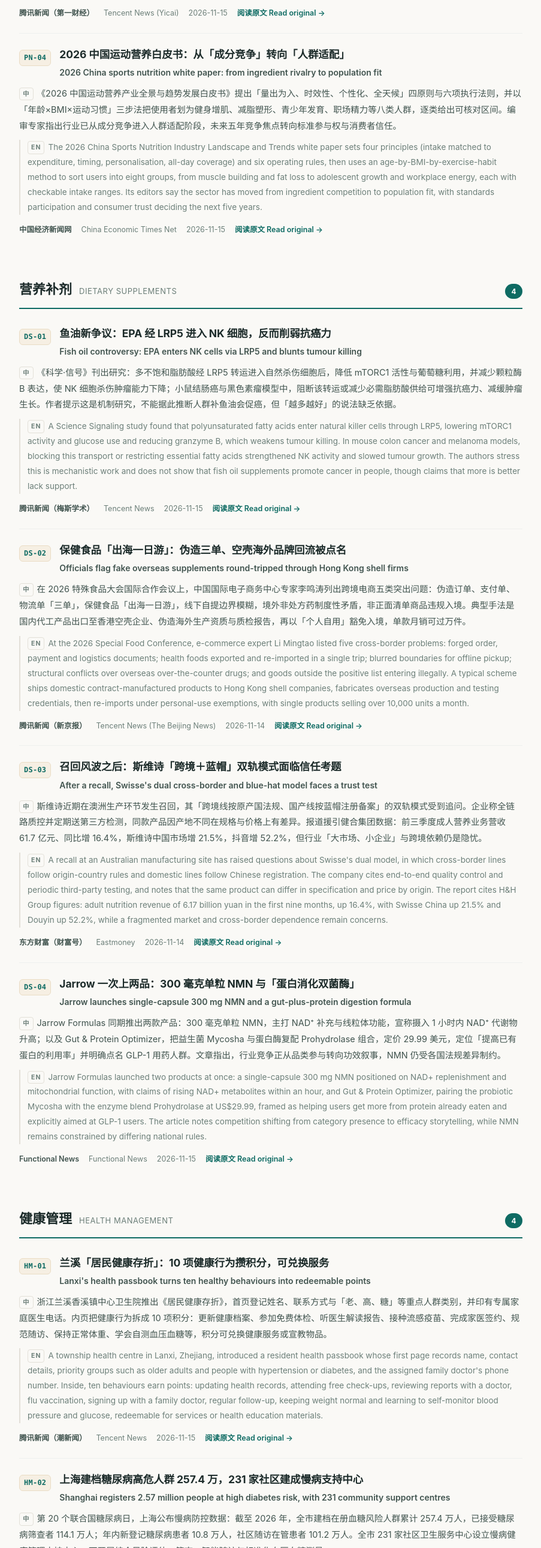
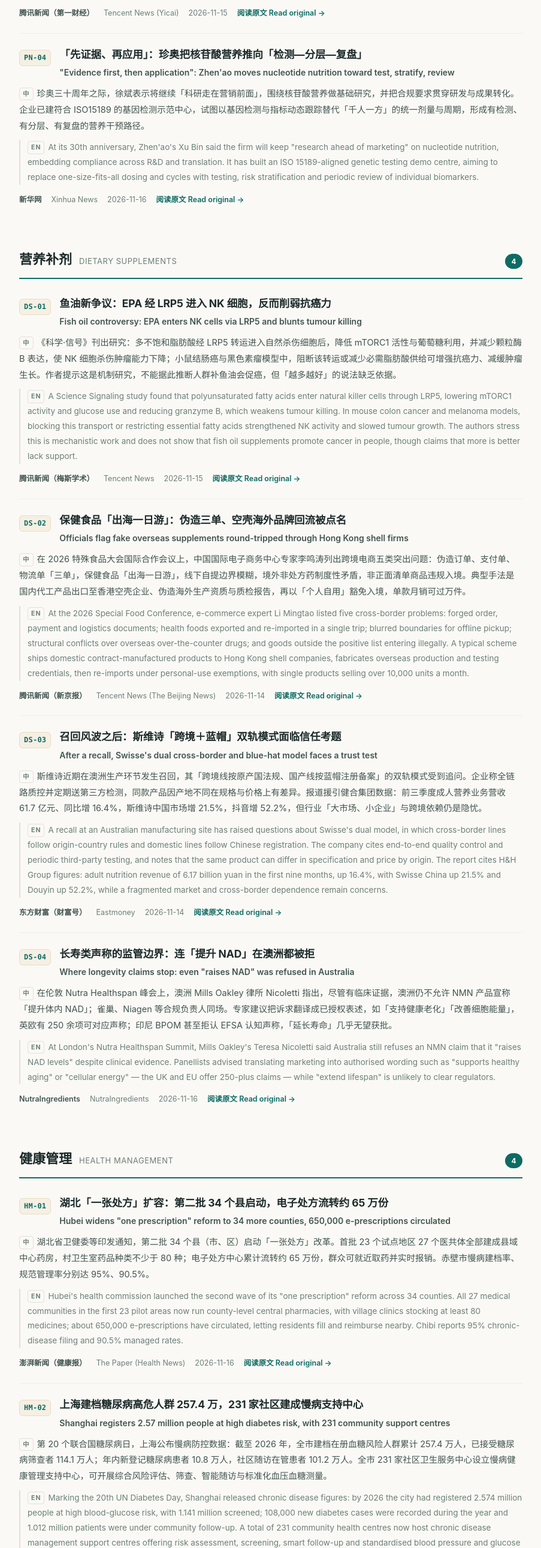
Before and after one commit to gordon-g/me-site, a plain HTML site: page briefing/index.html in a window 1280 px wide. Shown: the part 4730-7310 px from the top of the page at 60% size, without its empty margins (188-1091 px from the left). Drawn offline with Linux system fonts and the light colour scheme.

Commit message:
briefing 2026-11-16 refresh

```diff
--- a/briefing/index.html
+++ b/briefing/index.html
@@ -397,17 +397,17 @@ h1 .en{display:block;font-size:.52em;font-weight:600;color:var(--ink-2);
     <div class="item-head">
       <span class="num">PN-04</span>
       <div>
-        <h3><a href="https://www.cet.com.cn/wzsy/kjzx/10665850.shtml" target="_blank" rel="noopener noreferrer">2026 中国运动营养白皮书：从「成分竞争」转向「人群适配」</a></h3>
-        <h4 lang="en"><a href="https://www.cet.com.cn/wzsy/kjzx/10665850.shtml" target="_blank" rel="noopener noreferrer">2026 China sports nutrition white paper: from ingredient rivalry to population fit</a></h4>
-      </div>
-    </div>
-    <p class="sum"><span class="tag-lang">中</span>《2026 中国运动营养产业全景与趋势发展白皮书》提出「量出为入、时效性、个性化、全天候」四原则与六项执行法则，并以「年龄×BMI×运动习惯」三步法把使用者划为健身增肌、减脂塑形、青少年发育、职场精力等八类人群，逐类给出可核对区间。编审专家指出行业已从成分竞争进入人群适配阶段，未来五年竞争焦点转向标准参与权与消费者信任。</p>
-    <p class="sum en" lang="en"><span class="tag-lang">EN</span>The 2026 China Sports Nutrition Industry Landscape and Trends white paper sets four principles (intake matched to expenditure, timing, personalisation, all-day coverage) and six operating rules, then uses an age-by-BMI-by-exercise-habit method to sort users into eight groups, from muscle building and fat loss to adolescent growth and workplace energy, each with checkable intake ranges. Its editors say the sector has moved from ingredient competition to population fit, with standards participation and consumer trust deciding the next five years.</p>
-    <div class="meta">
-      <span class="src">中国经济新闻网</span>
-      <span lang="en">China Economic Times Net</span>
-      <span>2026-11-15</span>
-      <a class="read" href="https://www.cet.com.cn/wzsy/kjzx/10665850.shtml" target="_blank" rel="noopener noreferrer">阅读原文 Read original →</a>
+        <h3><a href="https://www.news.cn/food/20261116/6ba86beff19740839a5e35845ed7719d/c.html" target="_blank" rel="noopener noreferrer">「先证据、再应用」：珍奥把核苷酸营养推向「检测—分层—复盘」</a></h3>
+        <h4 lang="en"><a href="https://www.news.cn/food/20261116/6ba86beff19740839a5e35845ed7719d/c.html" target="_blank" rel="noopener noreferrer">&quot;Evidence first, then application&quot;: Zhen&#x27;ao moves nucleotide nutrition toward test, stratify, review</a></h4>
+      </div>
+    </div>
+    <p class="sum"><span class="tag-lang">中</span>珍奥三十周年之际，徐斌表示将继续「科研走在营销前面」，围绕核苷酸营养做基础研究，并把合规要求贯穿研发与成果转化。企业已建符合 ISO15189 的基因检测示范中心，试图以基因检测与指标动态跟踪替代「千人一方」的统一剂量与周期，形成有检测、有分层、有复盘的营养干预路径。</p>
+    <p class="sum en" lang="en"><span class="tag-lang">EN</span>At its 30th anniversary, Zhen&#x27;ao&#x27;s Xu Bin said the firm will keep &quot;research ahead of marketing&quot; on nucleotide nutrition, embedding compliance across R&amp;D and translation. It has built an ISO 15189-aligned genetic testing demo centre, aiming to replace one-size-fits-all dosing and cycles with testing, risk stratification and periodic review of individual biomarkers.</p>
+    <div class="meta">
+      <span class="src">新华网</span>
+      <span lang="en">Xinhua News</span>
+      <span>2026-11-16</span>
+      <a class="read" href="https://www.news.cn/food/20261116/6ba86beff19740839a5e35845ed7719d/c.html" target="_blank" rel="noopener noreferrer">阅读原文 Read original →</a>
     </div>
   </div>
 </section>
@@ -472,17 +472,17 @@ h1 .en{display:block;font-size:.52em;font-weight:600;color:var(--ink-2);
     <div class="item-head">
       <span class="num">DS-04</span>
       <div>
-        <h3><a href="https://www.functional.news/article/jarrow-formulas-launches-nmn-300-mg-and-gut-protein-optimizer" target="_blank" rel="noopener noreferrer">Jarrow 一次上两品：300 毫克单粒 NMN 与「蛋白消化双菌酶」</a></h3>
-        <h4 lang="en"><a href="https://www.functional.news/article/jarrow-formulas-launches-nmn-300-mg-and-gut-protein-optimizer" target="_blank" rel="noopener noreferrer">Jarrow launches single-capsule 300 mg NMN and a gut-plus-protein digestion formula</a></h4>
-      </div>
-    </div>
-    <p class="sum"><span class="tag-lang">中</span>Jarrow Formulas 同期推出两款产品：300 毫克单粒 NMN，主打 NAD⁺ 补充与线粒体功能，宣称摄入 1 小时内 NAD⁺ 代谢物升高；以及 Gut &amp; Protein Optimizer，把益生菌 Mycosha 与蛋白酶复配 Prohydrolase 组合，定价 29.99 美元，定位「提高已有蛋白的利用率」并明确点名 GLP-1 用药人群。文章指出，行业竞争正从品类参与转向功效叙事，NMN 仍受各国法规差异制约。</p>
-    <p class="sum en" lang="en"><span class="tag-lang">EN</span>Jarrow Formulas launched two products at once: a single-capsule 300 mg NMN positioned on NAD+ replenishment and mitochondrial function, with claims of rising NAD+ metabolites within an hour, and Gut &amp; Protein Optimizer, pairing the probiotic Mycosha with the enzyme blend Prohydrolase at US$29.99, framed as helping users get more from protein already eaten and explicitly aimed at GLP-1 users. The article notes competition shifting from category presence to efficacy storytelling, while NMN remains constrained by differing national rules.</p>
-    <div class="meta">
-      <span class="src">Functional News</span>
-      <span lang="en">Functional News</span>
-      <span>2026-11-15</span>
-      <a class="read" href="https://www.functional.news/article/jarrow-formulas-launches-nmn-300-mg-and-gut-protein-optimizer" target="_blank" rel="noopener noreferrer">阅读原文 Read original →</a>
+        <h3><a href="https://www.nutraingredients.com/Article/2026/11/16/longevity-related-claim-whats-allowed-and-not-allowed/" target="_blank" rel="noopener noreferrer">长寿类声称的监管边界：连「提升 NAD」在澳洲都被拒</a></h3>
+        <h4 lang="en"><a href="https://www.nutraingredients.com/Article/2026/11/16/longevity-related-claim-whats-allowed-and-not-allowed/" target="_blank" rel="noopener noreferrer">Where longevity claims stop: even &quot;raises NAD&quot; was refused in Australia</a></h4>
+      </div>
+    </div>
+    <p class="sum"><span class="tag-lang">中</span>在伦敦 Nutra Healthspan 峰会上，澳洲 Mills Oakley 律所 Nicoletti 指出，尽管有临床证据，澳洲仍不允许 NMN 产品宣称「提升体内 NAD」；雀巢、Niagen 等合规负责人同场。专家建议把诉求翻译成已授权表述，如「支持健康老化」「改善细胞能量」，英欧有 250 余项可对应声称；印尼 BPOM 甚至拒认 EFSA 认知声称，「延长寿命」几乎无望获批。</p>
+    <p class="sum en" lang="en"><span class="tag-lang">EN</span>At London&#x27;s Nutra Healthspan Summit, Mills Oakley&#x27;s Teresa Nicoletti said Australia still refuses an NMN claim that it &quot;raises NAD levels&quot; despite clinical evidence. Panellists advised translating marketing into authorised wording such as &quot;supports healthy aging&quot; or &quot;cellular energy&quot; — the UK and EU offer 250-plus claims — while &quot;extend lifespan&quot; is unlikely to clear regulators.</p>
+    <div class="meta">
+      <span class="src">NutraIngredients</span>
+      <span lang="en">NutraIngredients</span>
+      <span>2026-11-16</span>
+      <a class="read" href="https://www.nutraingredients.com/Article/2026/11/16/longevity-related-claim-whats-allowed-and-not-allowed/" target="_blank" rel="noopener noreferrer">阅读原文 Read original →</a>
     </div>
   </div>
 </section>
@@ -496,17 +496,17 @@ h1 .en{display:block;font-size:.52em;font-weight:600;color:var(--ink-2);
     <div class="item-head">
       <span class="num">HM-01</span>
       <div>
-        <h3><a href="https://news.qq.com/rain/a/20261115A06TAI00" target="_blank" rel="noopener noreferrer">兰溪「居民健康存折」：10 项健康行为攒积分，可兑换服务</a></h3>
-        <h4 lang="en"><a href="https://news.qq.com/rain/a/20261115A06TAI00" target="_blank" rel="noopener noreferrer">Lanxi&#x27;s health passbook turns ten healthy behaviours into redeemable points</a></h4>
-      </div>
-    </div>
-    <p class="sum"><span class="tag-lang">中</span>浙江兰溪香溪镇中心卫生院推出《居民健康存折》，首页登记姓名、联系方式与「老、高、糖」等重点人群类别，并印有专属家庭医生电话。内页把健康行为拆成 10 项积分：更新健康档案、参加免费体检、听医生解读报告、接种流感疫苗、完成家医签约、规范随访、保持正常体重、学会自测血压血糖等，积分可兑换健康服务或宣教物品。</p>
-    <p class="sum en" lang="en"><span class="tag-lang">EN</span>A township health centre in Lanxi, Zhejiang, introduced a resident health passbook whose first page records name, contact details, priority groups such as older adults and people with hypertension or diabetes, and the assigned family doctor&#x27;s phone number. Inside, ten behaviours earn points: updating health records, attending free check-ups, reviewing reports with a doctor, flu vaccination, signing up with a family doctor, regular follow-up, keeping weight normal and learning to self-monitor blood pressure and glucose, redeemable for services or health education materials.</p>
-    <div class="meta">
-      <span class="src">腾讯新闻（潮新闻）</span>
-      <span lang="en">Tencent News</span>
-      <span>2026-11-15</span>
-      <a class="read" href="https://news.qq.com/rain/a/20261115A06TAI00" target="_blank" rel="noopener noreferrer">阅读原文 Read original →</a>
+        <h3><a href="https://m.thepaper.cn/newsDetail_forward_34488880" target="_blank" rel="noopener noreferrer">湖北「一张处方」扩容：第二批 34 个县启动，电子处方流转约 65 万份</a></h3>
+        <h4 lang="en"><a href="https://m.thepaper.cn/newsDetail_forward_34488880" target="_blank" rel="noopener noreferrer">Hubei widens &quot;one prescription&quot; reform to 34 more counties, 650,000 e-prescriptions circulated</a></h4>
+      </div>
+    </div>
+    <p class="sum"><span class="tag-lang">中</span>湖北省卫健委等印发通知，第二批 34 个县（市、区）启动「一张处方」改革。首批 23 个试点地区 27 个医共体全部建成县域中心药房，村卫生室药品种类不少于 80 种；电子处方中心累计流转约 65 万份，群众可就近取药并实时报销。赤壁市慢病建档率、规范管理率分别达 95%、90.5%。</p>
+    <p class="sum en" lang="en"><span class="tag-lang">EN</span>Hubei&#x27;s health commission launched the second wave of its &quot;one prescription&quot; reform across 34 counties. All 27 medical communities in the first 23 pilot areas now run county-level central pharmacies, with village clinics stocking at least 80 medicines; about 650,000 e-prescriptions have circulated, letting residents fill and reimburse nearby. Chibi reports 95% chronic-disease filing and 90.5% managed rates.</p>
+    <div class="meta">
+      <span class="src">澎湃新闻（健康报）</span>
+      <span lang="en">The Paper (Health News)</span>
+      <span>2026-11-16</span>
+      <a class="read" href="https://m.thepaper.cn/newsDetail_forward_34488880" target="_blank" rel="noopener noreferrer">阅读原文 Read original →</a>
     </div>
   </div>
   <div class="item">
```
Also changed, not shown: _generated/home_block.html (+2 -2 lines), _generated/home_block_en.html (+2 -2 lines), briefing/2026-11-16/data.json (+24 -24 lines), briefing/2026-11-16/index.html (+25 -25 lines), en/index.html (+2 -2 lines), feed.xml (+3 -3 lines), index.html (+2 -2 lines).
